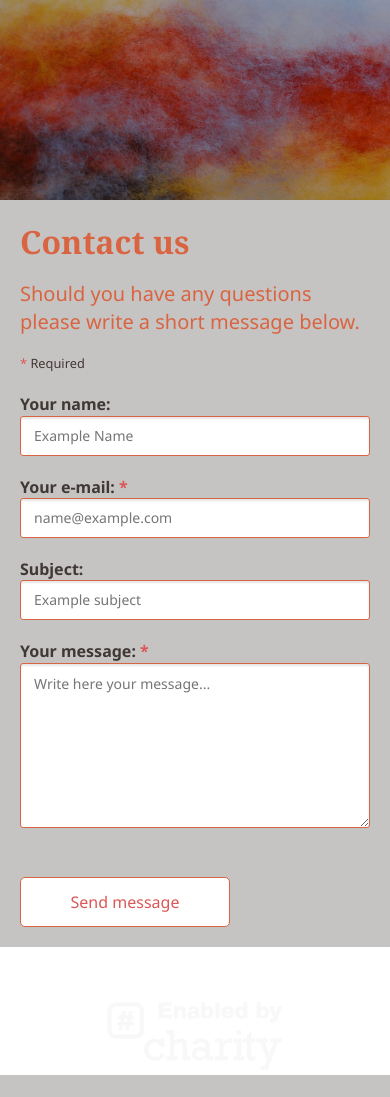
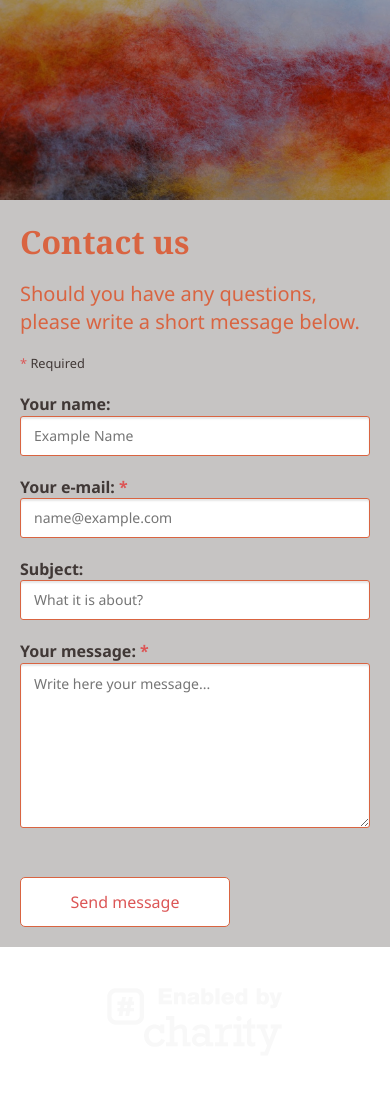
Before and after one commit to gsuhajda/socialfelt, a PHP site: page /page_contact.html in a window 390 px wide. Before the commit the page ends 1075 px from the top, so only its background shows below. Run offline with PHP 8.4, Linux system fonts and the light colour scheme.

Commit message:
kod tisztogatas, apro fixek responsive verzioknal, footer bg mobilon

```diff
--- a/html/css/base.css
+++ b/html/css/base.css
@@ -214,6 +214,7 @@ figure,
 }
 
 .menu .social .p{
+  margin-right: 0;
   background: url("../images/icon_p.png") 0 0 no-repeat;
   background-size: 32px 32px;
 }
@@ -349,15 +350,14 @@ figure,
 		width: auto;
 		position: relative;
 		left: auto;
-		margin: 0 20px;
-		top: 200px;
+		margin: 100px 20px 0;
 	}
 }
 
 @media all and (max-width: 600px) {
 	.container {
 		width: 100%;
-		margin: 0;
+		margin: 100px 0 0;
 	}
 
 	.container_item {
@@ -367,10 +367,15 @@ figure,
 
 @media all and (max-width: 400px) {
 	body > .bg {
-		position: absolute;
+		position: static;
 		bottom: auto;
 		width: 100%;
 		height: 200px;
+	}
+
+	.container {
+		top: auto;
+		margin-top: 0;
 	}
 
 	.container_item {
@@ -382,6 +387,20 @@ figure,
 
 	.container_item:last-child{
 		margin-bottom: 0;
+	}
+
+	.charity_logo {
+		margin: 0;
+		width: 100%;
+		height: 150px;
+		padding: 36px 0;
+		box-sizing: border-box;
+		background-size: cover;
+		background-position: center bottom;
+	}
+
+	.charity_logo a {
+		margin: 0 auto;
 	}
 }
 
--- a/html/css/page.contact.css
+++ b/html/css/page.contact.css
@@ -55,7 +55,6 @@ textarea:focus {
     outline: 0;
 }
 
-
 input[type='submit'] {
 	background: white;
 	color: #dc5656;
@@ -104,30 +103,21 @@ input[type='submit']:hover {
 .error-email,
 .error-message {
 	float: right;
-	color: red;
+	color: #ed1c24;
 	font-weight: 700;
 }
 
 .message input[type="text"]:focus,
 .email input[type="email"]:focus {
-    border-color: red;
+    border-color: #ed1c24;
 	outline: 0;
 }
-
-
 
 /* small screen, "mobile" */
 @media all and (max-width: 767px) {
 	.menu,
 	.logo {
 		display: none;
-	}
-
-	.container {
-		width: 100%;
-		position: relative;
-		left: 0;
-		top: 200px;
 	}
 
 	input[type='submit'] {
--- a/html/index.html
+++ b/html/index.html
@@ -37,7 +37,7 @@
     <ul class="social cf">
       <li class="f"><a target="blank" href="https://www.facebook.com/SocialFelt">Facebook</a></li>
       <li class="t"><a target="blank" href="https://twitter.com/SocialFelt">Twitter</a></li>
-      <li class="P"><a target="blank"  href="https://www.pinterest.com/socialfelt/">Pinterest</a></li>
+      <li class="p"><a target="blank"  href="https://www.pinterest.com/socialfelt/">Pinterest</a></li>
     </ul>
   </nav>
 
--- a/html/page_about_beginnings.html
+++ b/html/page_about_beginnings.html
@@ -38,7 +38,7 @@
 			<ul class="social cf">
 				<li class="f"><a target="blank" href="https://www.facebook.com/SocialFelt">Facebook</a></li>
 				<li class="t"><a target="blank" href="https://twitter.com/SocialFelt">Twitter</a></li>
-				<li class="P"><a target="blank"  href="https://www.pinterest.com/socialfelt/">Pinterest</a></li>
+				<li class="p"><a target="blank"  href="https://www.pinterest.com/socialfelt/">Pinterest</a></li>
 			</ul>
 		</nav>
 
--- a/html/page_about_research.html
+++ b/html/page_about_research.html
@@ -38,7 +38,7 @@
 			<ul class="social cf">
 				<li class="f"><a target="blank" href="https://www.facebook.com/SocialFelt">Facebook</a></li>
 				<li class="t"><a target="blank" href="https://twitter.com/SocialFelt">Twitter</a></li>
-				<li class="P"><a target="blank"  href="https://www.pinterest.com/socialfelt/">Pinterest</a></li>
+				<li class="p"><a target="blank"  href="https://www.pinterest.com/socialfelt/">Pinterest</a></li>
 			</ul>
 		</nav>
 
--- a/html/page_about_whatisfelt.html
+++ b/html/page_about_whatisfelt.html
@@ -38,7 +38,7 @@
 			<ul class="social cf">
 				<li class="f"><a target="blank" href="https://www.facebook.com/SocialFelt">Facebook</a></li>
 				<li class="t"><a target="blank" href="https://twitter.com/SocialFelt">Twitter</a></li>
-				<li class="P"><a target="blank"  href="https://www.pinterest.com/socialfelt/">Pinterest</a></li>
+				<li class="p"><a target="blank"  href="https://www.pinterest.com/socialfelt/">Pinterest</a></li>
 			</ul>
 		</nav>
 
--- a/html/page_contact.html
+++ b/html/page_contact.html
@@ -20,9 +20,9 @@
 			<ul class="mainmenu">
 				<li><a href="index.html">About SocialFelt</a>
 					<ul class="submenu">
-						<li><a href="#">Aims &amp; Objectives</a></li>
-						<li><a href="#">Beginnings</a></li>
-						<li><a href="#">Trustees</a></li>
+						<li><a href="page_about_aims.html">Aims &amp; Objectives</a></li>
+						<li><a href="page_about_beginnings.html">Beginnings</a></li>
+						<li><a href="page_about_whatisfelt.html">What is felt?</a></li>
 						<li><a href="#">Research</a></li>
 					</ul>
 				</li>
@@ -38,7 +38,7 @@
 			<ul class="social cf">
 				<li class="f"><a target="blank" href="https://www.facebook.com/SocialFelt">Facebook</a></li>
 				<li class="t"><a target="blank" href="https://twitter.com/SocialFelt">Twitter</a></li>
-				<li class="P"><a target="blank"  href="https://www.pinterest.com/socialfelt/">Pinterest</a></li>
+				<li class="p"><a target="blank"  href="https://www.pinterest.com/socialfelt/">Pinterest</a></li>
 			</ul>
 		</nav>
 
@@ -47,7 +47,7 @@
 			<article class="container_item">
 				<h1>Contact us</h1>
 
-				<h2>Should you have any questions please write a short message below.</h2>
+				<h2>Should you have any questions, please write a short message below.</h2>
 
 				<small><span>*</span> Required</small>
 
@@ -64,7 +64,7 @@
 
 					<div>
 						<label for="subject-inp">Subject:</label>
-						<input type="text" id="subject-inp" name="subject" placeholder="Example subject">
+						<input type="text" id="subject-inp" name="subject" placeholder="What it is about?">
 					</div>
 
 					<div>
--- a/html/page_projects.html
+++ b/html/page_projects.html
@@ -39,9 +39,9 @@
 		<ul class="mainmenu">
 				<li><a href="index.html">About SocialFelt</a>
 					<ul class="submenu">
-					<li><a href="#">Aims &amp; Objectives</a></li>
-					<li><a href="#">Beginnings</a></li>
-					<li><a href="#">Trustees</a></li>
+						<li><a href="page_about_aims.html">Aims &amp; Objectives</a></li>
+						<li><a href="page_about_beginnings.html">Beginnings</a></li>
+						<li><a href="page_about_whatisfelt.html">What is felt?</a></li>
 						<li><a href="#">Research</a></li>
 					</ul>
 				</li>
```
Also changed, not shown: html/css/page.about.css (+0 -39 lines), html/css/page.projects.css (+9 -5 lines), html/page_about_aims.html (+4 -4 lines), html/page_contact_error.html (+5 -5 lines), html/page_contact_sent.html (+4 -4 lines), html/page_resources.html (+4 -4 lines), html/page_services.html (+4 -4 lines). Lines whose indentation alone changed are shown as unchanged.
